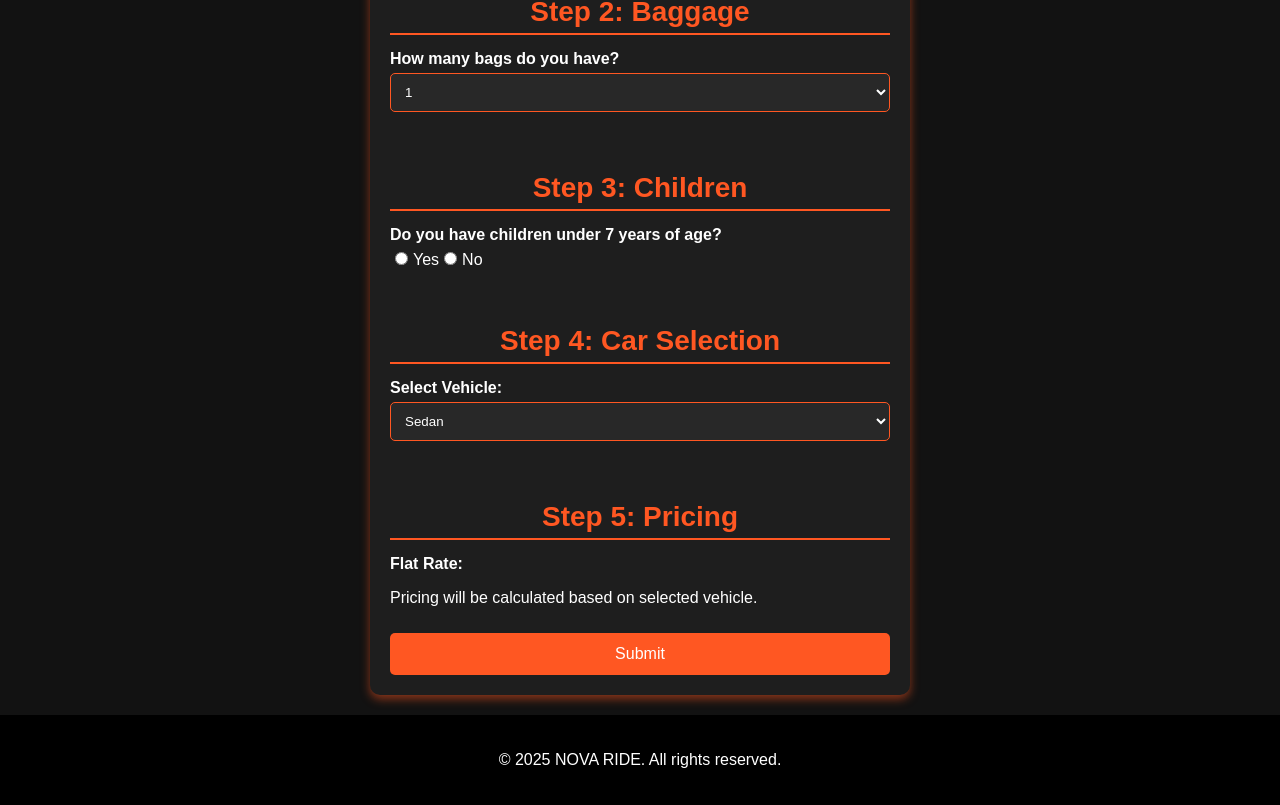
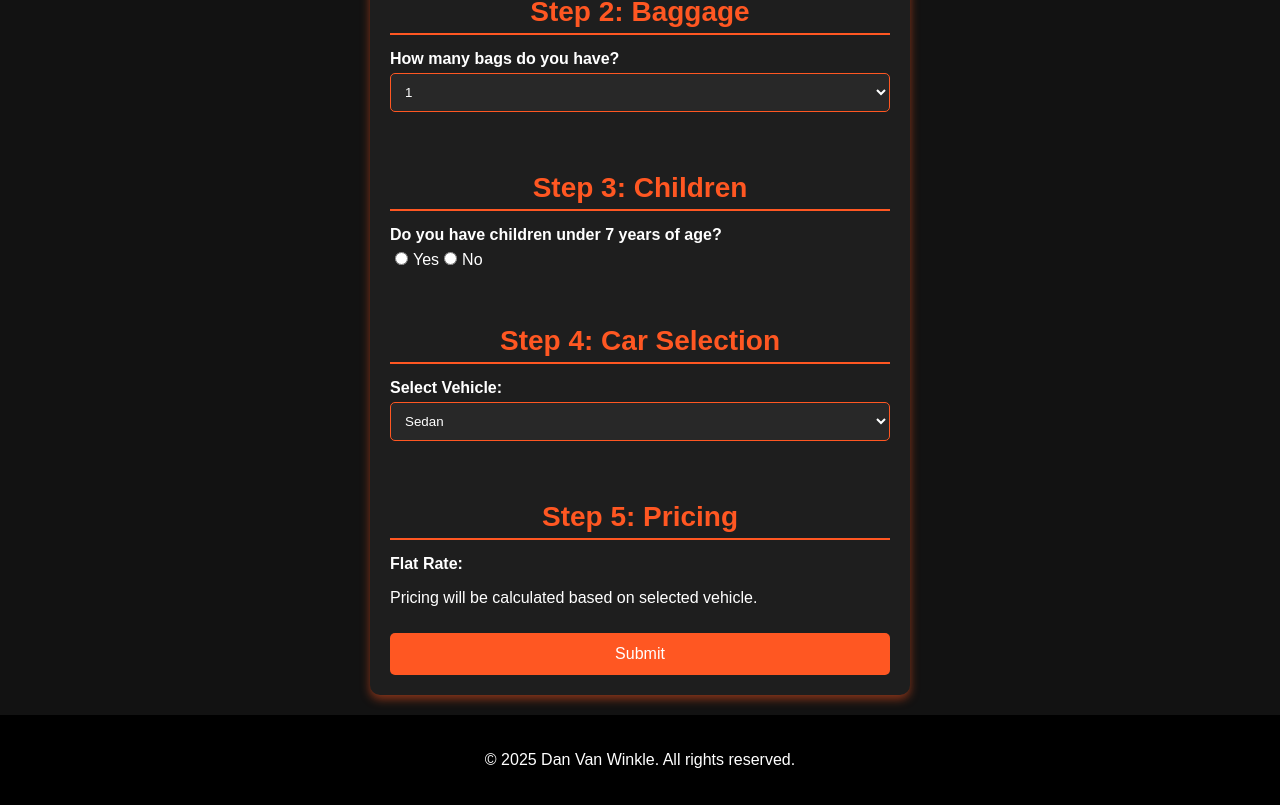
Before and after one commit to AhmadSiddiquiHub/buffalo-airport-express, a Next.js app: page / in a window 1280 px wide. Shown: the part 827-1632 px from the top of the page. Built offline with nearby package versions, Linux system fonts and the light colour scheme.

Commit message:
Modify Company name

```diff
--- a/app/components/Footer.tsx
+++ b/app/components/Footer.tsx
@@ -2,7 +2,7 @@ const Footer = () => {
   return (
     <footer className="footer">
       <div className="footer-container">
-        <p>&copy; 2025 NOVA RIDE. All rights reserved.</p>
+        <p>&copy; 2025 Dan Van Winkle. All rights reserved.</p>
       </div>
     </footer>
   );
--- a/app/page.tsx
+++ b/app/page.tsx
@@ -7,7 +7,7 @@ export default function Home() {
   return (
     <>
       <Head>
-        <title>NOVA RIDE - Car Rental</title>
+        <title>Dan Van Winkle - Car Rental</title>
         <meta name="description" content="Best car rental service" />
       </Head>
 
```
